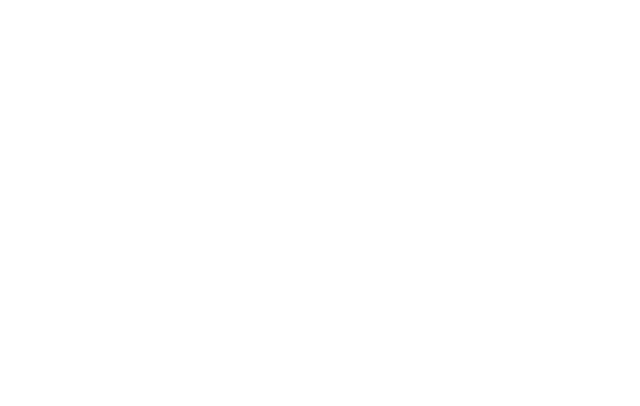
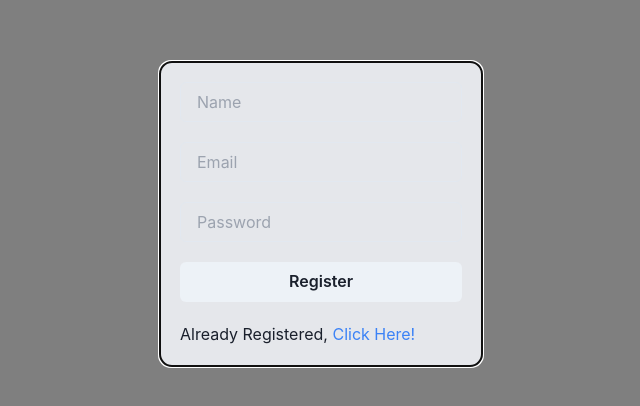
Before and after one commit to krohitk17/cipher-frontend, a React (Create React App) app: page /register in a window 1280 px wide. Shown: the part 186-592 px from the top of the page, without its empty margins (319-959 px from the left). Built offline with nearby package versions, Linux system fonts and the light colour scheme; no server answers.

Commit message:
created login and register pages with routes

```diff
--- a/public/index.html
+++ b/public/index.html
@@ -1,5 +1,5 @@
 <!DOCTYPE html>
-<html lang="en">
+<html lang="en" style="height: 100vh; width: 100vw;">
   <head>
     <meta charset="utf-8" />
     <link rel="icon" href="%PUBLIC_URL%/favicon.ico" />
@@ -7,37 +7,14 @@
     <meta name="theme-color" content="#000000" />
     <meta
       name="description"
-      content="Web site created using create-react-app"
+      content="Frontend application for cipher"
     />
     <link rel="apple-touch-icon" href="%PUBLIC_URL%/logo192.png" />
-    <!--
-      manifest.json provides metadata used when your web app is installed on a
-      user's mobile device or desktop. See https://developers.google.com/web/fundamentals/web-app-manifest/
-    -->
     <link rel="manifest" href="%PUBLIC_URL%/manifest.json" />
-    <!--
-      Notice the use of %PUBLIC_URL% in the tags above.
-      It will be replaced with the URL of the `public` folder during the build.
-      Only files inside the `public` folder can be referenced from the HTML.
-
-      Unlike "/favicon.ico" or "favicon.ico", "%PUBLIC_URL%/favicon.ico" will
-      work correctly both with client-side routing and a non-root public URL.
-      Learn how to configure a non-root public URL by running `npm run build`.
-    -->
-    <title>React App</title>
+    <title>Cipher Profile</title>
   </head>
   <body>
     <noscript>You need to enable JavaScript to run this app.</noscript>
-    <div id="root"></div>
-    <!--
-      This HTML file is a template.
-      If you open it directly in the browser, you will see an empty page.
-
-      You can add webfonts, meta tags, or analytics to this file.
-      The build step will place the bundled scripts into the <body> tag.
-
-      To begin the development, run `npm start` or `yarn start`.
-      To create a production bundle, use `npm run build` or `yarn build`.
-    -->
+    <div id="root" style="height: 100vh; width: 100vw;"></div>
   </body>
 </html>
--- a/src/App.tsx
+++ b/src/App.tsx
@@ -1,8 +1,23 @@
-import React from "react";
+import { ChakraProvider } from "@chakra-ui/react";
 import "./App.css";
 
-function App() {
-  return <div className="App"></div>;
+import { AuthProvider } from "./contexts/AuthContext";
+import LoginPage from "./pages/LoginPage/LoginPage";
+import { BrowserRouter, Route, Routes } from "react-router-dom";
+import RegisterPage from "./pages/RegisterPage/RegisterPage";
+
+export default function App() {
+  return (
+    <ChakraProvider>
+      <BrowserRouter>
+        <AuthProvider>
+          <Routes>
+            <Route path="/" element={<LoginPage />} />
+            <Route path="/register" element={<RegisterPage />} />
+            <Route path="*">404 Not Found</Route>
+          </Routes>
+        </AuthProvider>
+      </BrowserRouter>
+    </ChakraProvider>
+  );
 }
-
-export default App;
--- /dev/null
+++ b/src/components/InputField.tsx
@@ -0,0 +1,22 @@
+import { Input } from "@chakra-ui/react";
+
+export default function InputField({
+  className,
+  placeholder,
+  type,
+  onChange,
+}: {
+  className?: string;
+  placeholder?: string;
+  type?: string;
+  onChange: (e: any) => void;
+}) {
+  return (
+    <Input
+      className={className}
+      onChange={onChange}
+      placeholder={placeholder}
+      type={type}
+    />
+  );
+}
--- /dev/null
+++ b/src/components/Overlay.tsx
@@ -0,0 +1,26 @@
+import { Modal } from "react-overlays";
+
+export default function Overlay({
+  children,
+  show,
+  onHide,
+  className,
+}: {
+  children: any;
+  show: boolean;
+  onHide: () => void;
+  className?: string;
+}) {
+  return (
+    <Modal
+      className="bg-gray-200 rounded-xl fixed top-1/2 left-1/2 transform -translate-x-1/2 -translate-y-1/2"
+      show={show}
+      onHide={onHide}
+      renderBackdrop={(props) => (
+        <div className="fixed inset-0 bg-black opacity-50" {...props} />
+      )}
+    >
+      <div className={className}>{children}</div>
+    </Modal>
+  );
+}
--- /dev/null
+++ b/src/components/SubmitButton.tsx
@@ -0,0 +1,22 @@
+import { Button } from "@chakra-ui/react";
+import { ReactNode } from "react";
+
+export default function SubmitButton({
+  children,
+  onClickHandler,
+  className,
+}: {
+  children: ReactNode;
+  onClickHandler: () => void;
+  className?: string;
+}) {
+  return (
+    <Button
+      type="submit"
+      onClick={onClickHandler}
+      className={" bg-blue-500 " + className}
+    >
+      {children}
+    </Button>
+  );
+}
--- /dev/null
+++ b/src/contexts/AuthContext.tsx
@@ -0,0 +1,20 @@
+import { useState, createContext } from "react";
+
+export const AuthContext = createContext({
+  token: "",
+  setAuth(user: { _id: string; token: string }): void {},
+});
+
+export function AuthProvider({ children }: { children: any }) {
+  const [user, setAuth] = useState({
+    token: "",
+  });
+  const context = {
+    ...user,
+    setAuth,
+  };
+
+  return (
+    <AuthContext.Provider value={context}>{children}</AuthContext.Provider>
+  );
+}
--- /dev/null
+++ b/src/contexts/UserContext.tsx
@@ -0,0 +1,54 @@
+import { useState, createContext } from "react";
+
+class User {
+  name: string;
+  email: string;
+  followers: string[];
+  following: string[];
+  description: string;
+  avatar: string;
+  socials: {
+    github: string;
+    linkedin: string;
+    twitter: string;
+    facebook: string;
+    instagram: string;
+    website: string;
+  };
+  constructor() {
+    this.name = "";
+    this.email = "";
+    this.followers = [];
+    this.following = [];
+    this.description = "";
+    this.avatar = "";
+    this.socials = {
+      github: "",
+      linkedin: "",
+      twitter: "",
+      facebook: "",
+      instagram: "",
+      website: "",
+    };
+  }
+}
+
+export const UserContext = createContext({
+  user: new User(),
+  setUser: (user: { user: User }) => {},
+});
+
+export function UserProvider({ children }: { children: any }) {
+  const [user, setUser] = useState({
+    user: new User(),
+  });
+
+  const context = {
+    ...user,
+    setUser: setUser,
+  };
+
+  return (
+    <UserContext.Provider value={context}>{children}</UserContext.Provider>
+  );
+}
--- /dev/null
+++ b/src/pages/LoginPage/LoginPage.tsx
@@ -0,0 +1,48 @@
+import { useContext, useState } from "react";
+
+import { AuthContext } from "../../contexts/AuthContext";
+import Overlay from "../../components/Overlay";
+import SubmitButton from "../../components/SubmitButton";
+import InputField from "../../components/InputField";
+import { loginUser } from "../../routes/profile";
+
+export default function LoginPage() {
+  const auth = useContext(AuthContext);
+  const [email, setEmail] = useState("");
+  const [password, setPassword] = useState("");
+
+  const loginButtonHandler = async () => {
+    const token = await loginUser(email, password);
+    if (token.error) {
+      alert(token.error.message);
+    } else {
+      auth.setAuth(token.token);
+    }
+  };
+
+  return (
+    <Overlay show={true} className="flex flex-col p-5 gap-5" onHide={() => {}}>
+      <InputField
+        placeholder="Email"
+        type="email"
+        onChange={(e) => {
+          setEmail(e.target.value);
+        }}
+      />
+      <InputField
+        placeholder="Password"
+        type="password"
+        onChange={(e) => {
+          setPassword(e.target.value);
+        }}
+      />
+      <SubmitButton onClickHandler={loginButtonHandler}>Login</SubmitButton>
+      <p>
+        Not Registered,{" "}
+        <a href="/register" className="text-blue-500">
+          Click Here!
+        </a>
+      </p>
+    </Overlay>
+  );
+}
--- /dev/null
+++ b/src/pages/RegisterPage/RegisterPage.tsx
@@ -0,0 +1,58 @@
+import { useContext, useState } from "react";
+
+import { AuthContext } from "../../contexts/AuthContext";
+import Overlay from "../../components/Overlay";
+import SubmitButton from "../../components/SubmitButton";
+import InputField from "../../components/InputField";
+import { registerUser } from "../../routes/profile";
+
+export default function LoginPage() {
+  const auth = useContext(AuthContext);
+  const [name, setName] = useState("");
+  const [email, setEmail] = useState("");
+  const [password, setPassword] = useState("");
+
+  const registerButtonHandler = async () => {
+    const token = await registerUser(name, email, password);
+    if (token.error) {
+      alert(token.error.message);
+    } else {
+      auth.setAuth(token.token);
+    }
+  };
+
+  return (
+    <Overlay show={true} className="flex flex-col p-5 gap-5" onHide={() => {}}>
+      <InputField
+        placeholder="Name"
+        type="text"
+        onChange={(e) => {
+          setName(e.target.value);
+        }}
+      />
+      <InputField
+        placeholder="Email"
+        type="email"
+        onChange={(e) => {
+          setEmail(e.target.value);
+        }}
+      />
+      <InputField
+        placeholder="Password"
+        type="password"
+        onChange={(e) => {
+          setPassword(e.target.value);
+        }}
+      />
+      <SubmitButton onClickHandler={registerButtonHandler}>
+        Register
+      </SubmitButton>
+      <p>
+        Already Registered,{" "}
+        <a href="/" className="text-blue-500">
+          Click Here!
+        </a>
+      </p>
+    </Overlay>
+  );
+}
--- /dev/null
+++ b/src/routes/profile.ts
@@ -0,0 +1,35 @@
+import axios from "axios";
+
+const baseurl = process.env.REACT_APP_BACKEND_URL;
+
+export const registerUser = async (
+  name: string,
+  email: string,
+  password: string
+) => {
+  try {
+    const response = await axios.post(baseurl + "/profile", {
+      name,
+      email,
+      password,
+    });
+    return response.data;
+  } catch (error: any) {
+    return error.response.data;
+  }
+};
+
+export const loginUser = async (email: string, password: string) => {
+  console.log(baseurl);
+  try {
+    const response = await axios.get(baseurl + "/login", {
+      headers: {
+        email,
+        password,
+      },
+    });
+    return response.data;
+  } catch (error: any) {
+    return error.response.data;
+  }
+};
```
Also changed, not shown: package.json (+8 -0 lines), 1 other file (tests, documents, lock files or other folders).
